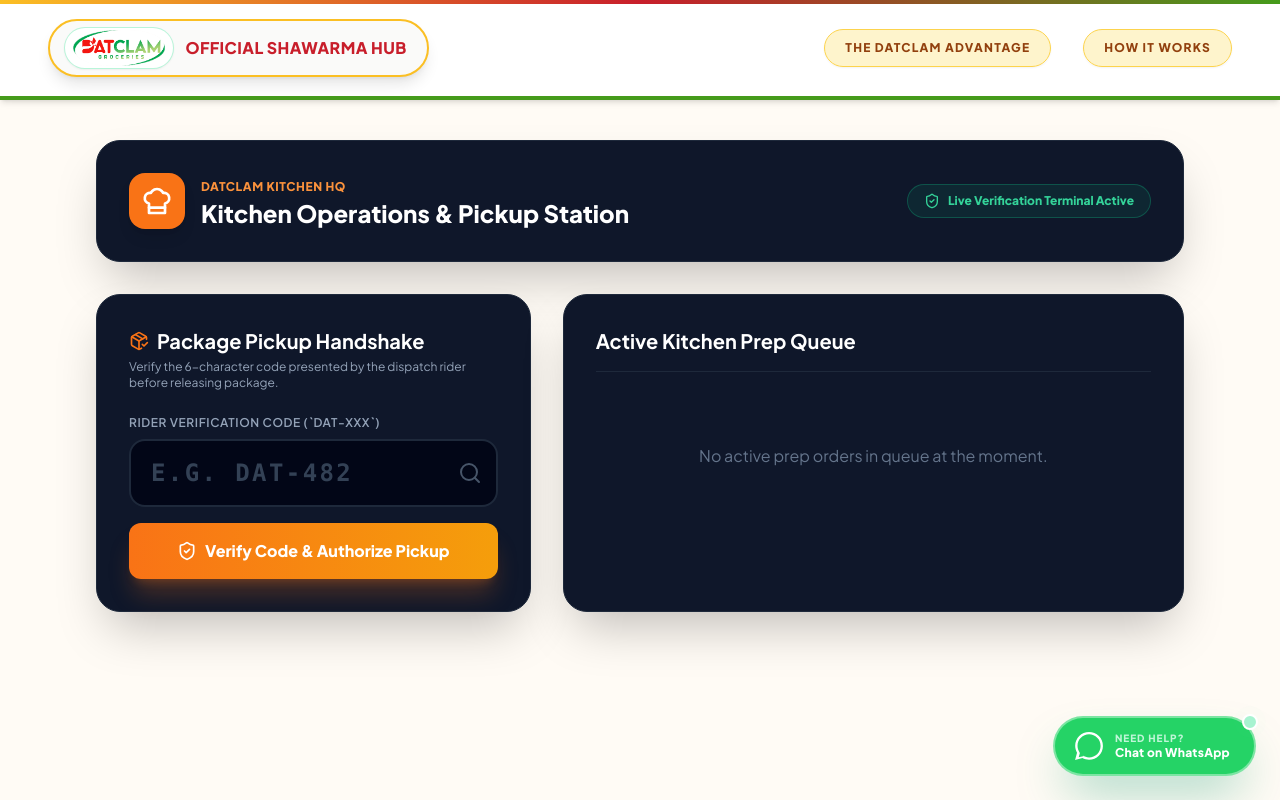
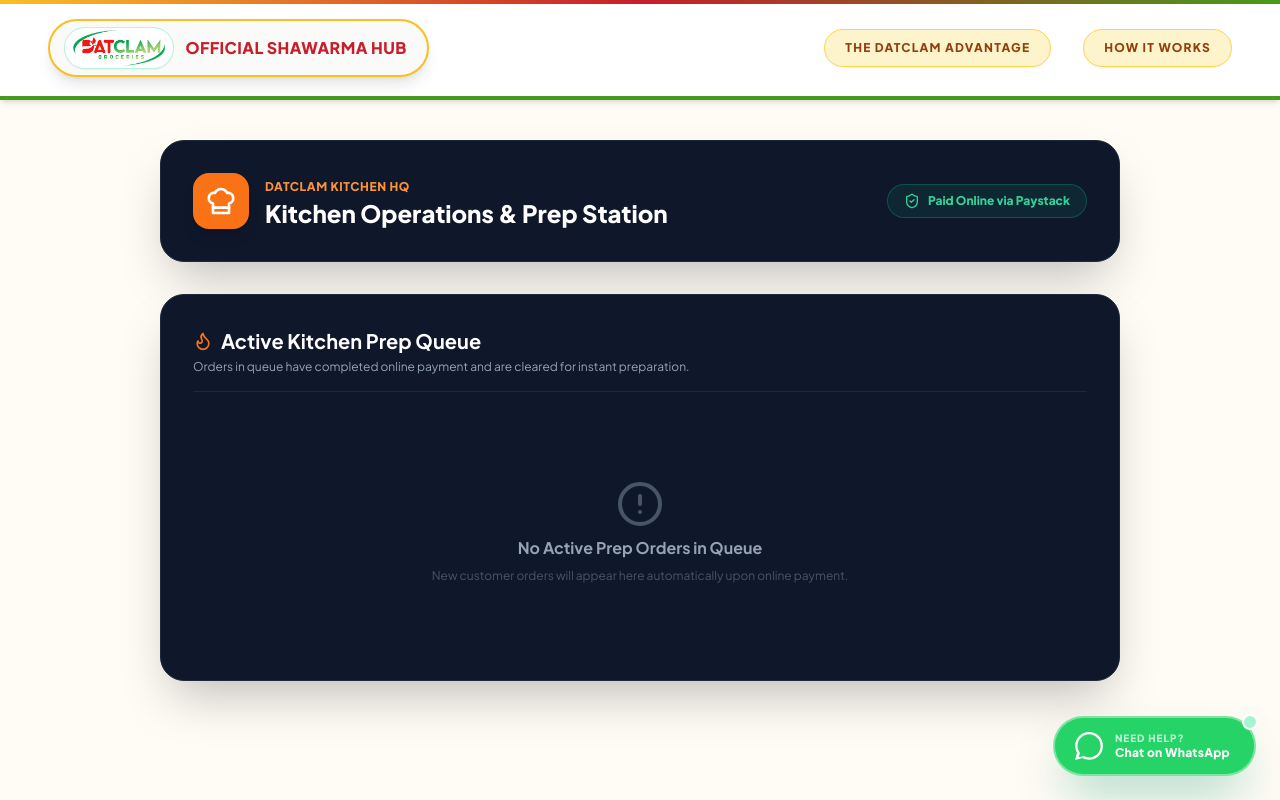
Before and after one commit to NentyJnr/datclamshawarmahub, a React (Vite) app: page /kitchen/dashboard in a window 1280 px wide. Shown: the top 800 px of the page. Built offline with nearby package versions, Linux system fonts and the light colour scheme.

Commit message:
refactor(kitchen-rider): update pickup handshake flow - kitchen staff starts prep & completes order without code check, rider verifies DAT-XXX with customer on delivery

```diff
--- a/src/pages/KitchenDashboardPage.tsx
+++ b/src/pages/KitchenDashboardPage.tsx
@@ -1,68 +1,34 @@
 import React, { useState } from 'react';
-import { ChefHat, ShieldCheck, CheckCircle2, AlertCircle, PackageCheck, Search, Loader2 } from 'lucide-react';
+import { ChefHat, ShieldCheck, CheckCircle2, AlertCircle, PackageCheck, Flame, Clock } from 'lucide-react';
 import { useStore } from '../store/useStore';
 
 export const KitchenDashboardPage: React.FC = () => {
   const { activeOrder } = useStore();
-
-  const [inputCode, setInputCode] = useState('');
-  const [verifying, setVerifying] = useState(false);
-  const [verificationResult, setVerificationResult] = useState<{ success: boolean; message: string } | null>(null);
-
   const currentOrder = activeOrder.order;
 
-  const handleVerifyHandshake = async (e: React.FormEvent) => {
-    e.preventDefault();
-    setVerificationResult(null);
+  const [updating, setUpdating] = useState(false);
+  const [successMessage, setSuccessMessage] = useState<string | null>(null);
 
-    if (!inputCode.trim()) {
-      setVerificationResult({ success: false, message: 'Please enter the 6-character pickup verification code.' });
-      return;
-    }
+  const handleStartPrep = () => {
+    setUpdating(true);
+    setTimeout(() => {
+      activeOrder.updateOrderStatus('Preparing');
+      setSuccessMessage('Order status updated to Preparing Shawarma.');
+      setUpdating(false);
+    }, 400);
+  };
 
-    setVerifying(true);
-
-    if (currentOrder) {
-      try {
-        const res = await fetch('/api/v1/orders/verify-pickup', {
-          method: 'POST',
-          headers: { 'Content-Type': 'application/json' },
-          body: JSON.stringify({
-            orderId: currentOrder.id,
-            pickupVerificationCode: inputCode.trim()
-          })
-        });
-
-        if (res.ok) {
-          const json = await res.json();
-          if (json.success) {
-            activeOrder.updateOrderStatus('InTransit');
-            setVerificationResult({ success: true, message: 'Pickup Handshake Verified! Order handed over to rider.' });
-            setVerifying(false);
-            setInputCode('');
-            return;
-          }
-        }
-      } catch (err) {
-        console.warn('API verification fallback mode:', err);
-      }
-
-      // Local fallback verification simulation
-      if (inputCode.trim().toUpperCase() === currentOrder.pickupVerificationCode.toUpperCase()) {
-        activeOrder.updateOrderStatus('InTransit');
-        setVerificationResult({ success: true, message: 'Handshake Verified! Order status updated to In Transit.' });
-      } else {
-        setVerificationResult({ success: false, message: `Invalid code '${inputCode}'. Verification failed.` });
-      }
-    } else {
-      setVerificationResult({ success: false, message: 'No active order found to verify.' });
-    }
-
-    setVerifying(false);
+  const handleMarkCompleted = () => {
+    setUpdating(true);
+    setTimeout(() => {
+      activeOrder.updateOrderStatus('ReadyForPickup');
+      setSuccessMessage('Shawarma preparation completed! Dispatch rider notified for pickup.');
+      setUpdating(false);
+    }, 400);
   };
 
   return (
-    <div className="min-h-screen py-10 px-4 sm:px-6 lg:px-8 max-w-6xl mx-auto space-y-8">
+    <div className="min-h-screen py-10 px-4 sm:px-6 lg:px-8 max-w-5xl mx-auto space-y-8">
 
       {/* Header */}
       <div className="flex flex-col sm:flex-row items-start sm:items-center justify-between gap-4 bg-slate-900 border border-slate-800 rounded-3xl p-6 sm:p-8 shadow-2xl">
@@ -72,110 +38,116 @@ export const KitchenDashboardPage: React.FC = () => {
           </div>
           <div>
             <span className="text-xs font-black uppercase text-orange-400 tracking-wider">Datclam Kitchen HQ</span>
-            <h1 className="text-2xl font-black text-white">Kitchen Operations & Pickup Station</h1>
+            <h1 className="text-2xl font-black text-white">Kitchen Operations & Prep Station</h1>
           </div>
         </div>
 
         <span className="px-4 py-2 bg-emerald-500/10 text-emerald-400 text-xs font-extrabold rounded-full border border-emerald-500/30 flex items-center gap-2">
-          <ShieldCheck className="w-4 h-4" /> Live Verification Terminal Active
+          <ShieldCheck className="w-4 h-4" /> Paid Online via Paystack
         </span>
       </div>
 
-      <div className="grid grid-cols-1 lg:grid-cols-12 gap-8">
-
-        {/* Verification Station (5 Columns) */}
-        <div className="lg:col-span-5 bg-slate-900 border border-slate-800 rounded-3xl p-6 sm:p-8 shadow-2xl space-y-6">
+      {/* Active Kitchen Prep Queue */}
+      <div className="bg-slate-900 border border-slate-800 rounded-3xl p-6 sm:p-8 shadow-2xl space-y-6">
+        <div className="flex items-center justify-between border-b border-slate-800 pb-4">
           <div>
             <h2 className="text-xl font-bold text-white flex items-center gap-2">
-              <PackageCheck className="w-5 h-5 text-orange-500" /> Package Pickup Handshake
+              <Flame className="w-5 h-5 text-orange-500" /> Active Kitchen Prep Queue
             </h2>
-            <p className="text-xs text-slate-400 mt-1">Verify the 6-character code presented by the dispatch rider before releasing package.</p>
+            <p className="text-xs text-slate-400 mt-1">Orders in queue have completed online payment and are cleared for instant preparation.</p>
+          </div>
+          {currentOrder && (
+            <span className="px-3 py-1 bg-emerald-500/10 text-emerald-300 text-xs font-bold rounded-full border border-emerald-500/30">
+              Payment Verified
+            </span>
+          )}
         </div>
 
-          <form onSubmit={handleVerifyHandshake} className="space-y-4">
-            <div>
-              <label className="block text-xs font-semibold text-slate-400 uppercase tracking-wider mb-2">
-                Rider Verification Code (`DAT-XXX`)
-              </label>
-              <div className="relative">
-                <input
-                  type="text"
-                  required
-                  placeholder="e.g. DAT-482"
-                  value={inputCode}
-                  onChange={(e) => setInputCode(e.target.value)}
-                  className="w-full bg-slate-950 border-2 border-slate-800 focus:border-orange-500 rounded-2xl px-5 py-4 text-2xl font-mono font-black text-amber-300 placeholder-slate-700 tracking-widest uppercase focus:outline-none transition-colors"
-                />
-                <Search className="w-6 h-6 text-slate-600 absolute right-4 top-1/2 -translate-y-1/2" />
-              </div>
-            </div>
-
-            {verificationResult && (
-              <div className={`p-4 rounded-2xl border text-xs font-bold flex items-center gap-3 ${
-                verificationResult.success
-                  ? 'bg-emerald-500/10 border-emerald-500/40 text-emerald-300'
-                  : 'bg-rose-500/10 border-rose-500/40 text-rose-300'
-              }`}>
-                {verificationResult.success ? <CheckCircle2 className="w-5 h-5 shrink-0" /> : <AlertCircle className="w-5 h-5 shrink-0" />}
-                <span>{verificationResult.message}</span>
+        {successMessage && (
+          <div className="p-4 rounded-2xl bg-emerald-500/10 border border-emerald-500/40 text-emerald-300 text-xs font-bold flex items-center gap-2">
+            <CheckCircle2 className="w-5 h-5 shrink-0" />
+            <span>{successMessage}</span>
           </div>
         )}
 
-            <button
-              type="submit"
-              disabled={verifying}
-              className="w-full bg-gradient-to-r from-orange-500 to-amber-500 hover:from-orange-600 hover:to-amber-600 text-white py-4 rounded-xl font-extrabold text-base flex items-center justify-center gap-2 shadow-xl shadow-orange-500/25 transition-all hover:scale-[1.02] disabled:opacity-50"
-            >
-              {verifying ? <Loader2 className="w-5 h-5 animate-spin" /> : <ShieldCheck className="w-5 h-5" />}
-              Verify Code & Authorize Pickup
-            </button>
-          </form>
-        </div>
+        {currentOrder ? (
+          <div className="bg-slate-950 border border-slate-800 rounded-3xl p-6 sm:p-8 space-y-6">
 
-        {/* Live Kitchen Order Queue (7 Columns) */}
-        <div className="lg:col-span-7 bg-slate-900 border border-slate-800 rounded-3xl p-6 sm:p-8 shadow-2xl">
-          <h2 className="text-xl font-bold text-white mb-6 border-b border-slate-800 pb-4">Active Kitchen Prep Queue</h2>
-
-          {currentOrder ? (
-            <div className="bg-slate-950 border border-slate-800 rounded-2xl p-6 space-y-4">
-              <div className="flex items-center justify-between border-b border-slate-900 pb-4">
+            {/* Order Header Info */}
+            <div className="flex flex-col sm:flex-row items-start sm:items-center justify-between gap-4 border-b border-slate-800 pb-4">
               <div>
                 <span className="text-xs text-orange-400 font-extrabold uppercase tracking-wider block">Order ID</span>
-                  <span className="text-xl font-black text-white">#{currentOrder.orderNumber}</span>
+                <span className="text-2xl sm:text-3xl font-black text-white">#{currentOrder.orderNumber}</span>
               </div>
-                <div className="text-right">
-                  <span className="text-xs text-slate-500 block">Assigned Rider</span>
+              <div className="text-left sm:text-right">
+                <span className="text-xs text-slate-400 block">Assigned Dispatch Rider</span>
                 <span className="text-sm font-bold text-slate-200">{currentOrder.riderName}</span>
               </div>
             </div>
 
-              {/* Items List */}
-              <div className="space-y-2">
-                <span className="text-xs font-semibold text-slate-400 uppercase tracking-wider block">Items to Prepare:</span>
+            {/* Items List to Prepare */}
+            <div className="space-y-3">
+              <span className="text-xs font-bold text-slate-400 uppercase tracking-wider block">Items to Prepare:</span>
+              <div className="grid grid-cols-1 sm:grid-cols-2 gap-3">
                 {currentOrder.items.map((i) => (
-                  <div key={i.id} className="flex justify-between text-sm bg-slate-900 p-3 rounded-xl">
+                  <div key={i.id} className="flex justify-between items-center text-sm bg-slate-900 p-4 rounded-2xl border border-slate-800/80">
                     <span className="font-bold text-white">{i.quantity}× {i.menuItemName}</span>
-                    <span className="text-slate-400">₦{i.totalPrice.toLocaleString()}</span>
+                    <span className="text-emerald-400 font-extrabold text-sm">₦{i.totalPrice.toLocaleString()}</span>
                   </div>
                 ))}
               </div>
+            </div>
 
-              <div className="flex justify-between items-center pt-2 text-xs">
-                <span className="text-slate-400">Order Status: <strong className="text-orange-400">{currentOrder.orderStatus}</strong></span>
-                <span className="bg-amber-400/10 text-amber-300 font-mono font-bold px-3 py-1 rounded-lg border border-amber-400/30">
-                  Required Code: {currentOrder.pickupVerificationCode}
+            {/* Status & Action Buttons */}
+            <div className="pt-4 border-t border-slate-800 flex flex-col sm:flex-row items-center justify-between gap-4">
+              <div className="flex items-center gap-3">
+                <span className="text-xs text-slate-400">Current Status:</span>
+                <span className="px-3.5 py-1.5 rounded-full text-xs font-extrabold bg-orange-500/20 text-orange-300 border border-orange-500/40 flex items-center gap-1.5">
+                  <Clock className="w-3.5 h-3.5" /> {currentOrder.orderStatus}
                 </span>
               </div>
+
+              <div className="flex items-center gap-3 w-full sm:w-auto">
+                {currentOrder.orderStatus === 'Preparing' ? (
+                  <button
+                    onClick={handleMarkCompleted}
+                    disabled={updating}
+                    className="w-full sm:w-auto bg-gradient-to-r from-emerald-600 to-teal-600 hover:from-emerald-500 hover:to-teal-500 text-white px-6 py-3.5 rounded-2xl font-black text-sm flex items-center justify-center gap-2 shadow-xl shadow-emerald-600/30 transition-all hover:scale-105 cursor-pointer"
+                  >
+                    <PackageCheck className="w-5 h-5" />
+                    <span>Mark Preparation Completed (Notify Rider)</span>
+                  </button>
+                ) : currentOrder.orderStatus === 'ReadyForPickup' ? (
+                  <button
+                    disabled
+                    className="w-full sm:w-auto bg-emerald-500/20 text-emerald-300 px-6 py-3.5 rounded-2xl font-black text-sm flex items-center justify-center gap-2 border border-emerald-500/40"
+                  >
+                    <CheckCircle2 className="w-5 h-5 text-emerald-400" />
+                    <span>Preparation Complete — Awaiting Rider Pickup</span>
+                  </button>
+                ) : (
+                  <button
+                    onClick={handleStartPrep}
+                    disabled={updating}
+                    className="w-full sm:w-auto bg-gradient-to-r from-orange-500 to-amber-500 hover:from-orange-600 hover:to-amber-600 text-white px-6 py-3.5 rounded-2xl font-black text-sm flex items-center justify-center gap-2 shadow-xl shadow-orange-500/30 transition-all hover:scale-105 cursor-pointer"
+                  >
+                    <ChefHat className="w-5 h-5" />
+                    <span>Start Preparing Shawarma</span>
+                  </button>
+                )}
+              </div>
+            </div>
+
           </div>
         ) : (
-            <div className="text-center py-12 text-slate-500">
-              No active prep orders in queue at the moment.
+          <div className="text-center py-16 text-slate-500 space-y-2">
+            <AlertCircle className="w-12 h-12 text-slate-600 mx-auto mb-2" />
+            <p className="font-bold text-slate-400 text-base">No Active Prep Orders in Queue</p>
+            <p className="text-xs text-slate-600">New customer orders will appear here automatically upon online payment.</p>
           </div>
         )}
       </div>
 
     </div>
-
-    </div>
   );
 };
--- a/src/pages/RiderDashboardPage.tsx
+++ b/src/pages/RiderDashboardPage.tsx
@@ -146,16 +146,16 @@ export const RiderDashboardPage: React.FC = () => {
               </div>
             </div>
 
-            {/* Handshake Verification Code Card */}
+            {/* Customer Handshake Verification Code Card */}
             <div className="bg-gradient-to-br from-slate-950 to-slate-900 border-2 border-orange-500/40 rounded-2xl p-6 text-center space-y-2">
               <span className="text-xs uppercase font-bold text-slate-400 tracking-wider block">
-                Verification Code to Present at Kitchen
+                Customer Delivery Verification Code (`DAT-XXX`)
               </span>
               <div className="text-4xl font-mono font-black text-amber-300 tracking-widest">
                 {currentOrder.pickupVerificationCode}
               </div>
               <p className="text-[11px] text-slate-400">
-                Present this code to Kitchen staff to unlock package pickup & transition order to In Transit.
+                The customer will provide this verification code when you deliver the food. Verify code before completing delivery.
               </p>
             </div>
 
@@ -175,7 +175,7 @@ export const RiderDashboardPage: React.FC = () => {
           {/* Prepaid Delivery Verification & Handshake Action (5 Columns) */}
           <div className="lg:col-span-5 bg-slate-900 border border-slate-800 rounded-3xl p-6 sm:p-8 shadow-2xl space-y-6">
             <h2 className="text-xl font-bold text-white flex items-center gap-2 border-b border-slate-800 pb-4">
-              <ShieldCheck className="w-6 h-6 text-emerald-400" /> Prepaid Delivery Verification
+              <ShieldCheck className="w-6 h-6 text-emerald-400" /> Delivery Verification & Close Order
             </h2>
 
             <div className="bg-slate-950 p-6 rounded-2xl border border-slate-800 text-center space-y-2">
@@ -209,7 +209,7 @@ export const RiderDashboardPage: React.FC = () => {
                 className="w-full bg-gradient-to-r from-emerald-600 to-teal-600 hover:from-emerald-500 hover:to-teal-500 text-white py-4 px-4 rounded-2xl font-extrabold text-base flex items-center justify-center gap-2 shadow-xl shadow-emerald-600/25 transition-all hover:scale-[1.02] disabled:opacity-50 cursor-pointer"
               >
                 {completing ? <Loader2 className="w-5 h-5 animate-spin" /> : <ShieldCheck className="w-5 h-5" />}
-                <span>Verify Code & Complete Delivery</span>
+                <span>Verify Customer Code & Close Order</span>
               </button>
             )}
           </div>
```
Lines whose indentation alone changed are shown as unchanged.
